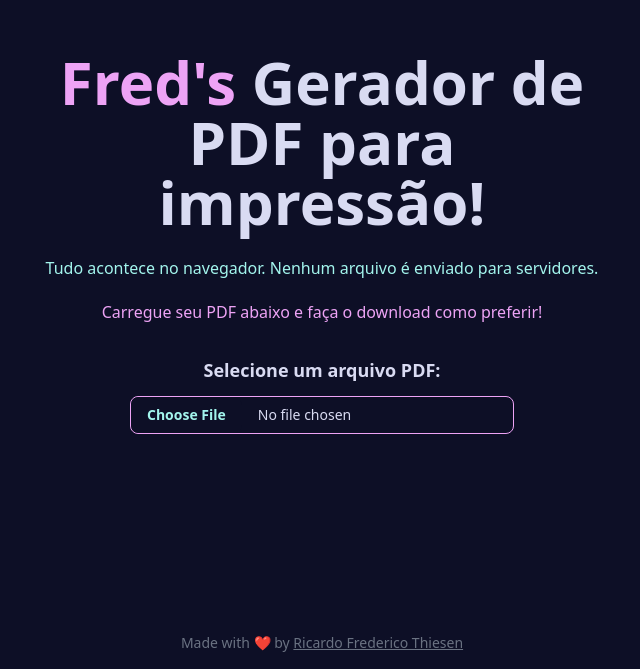
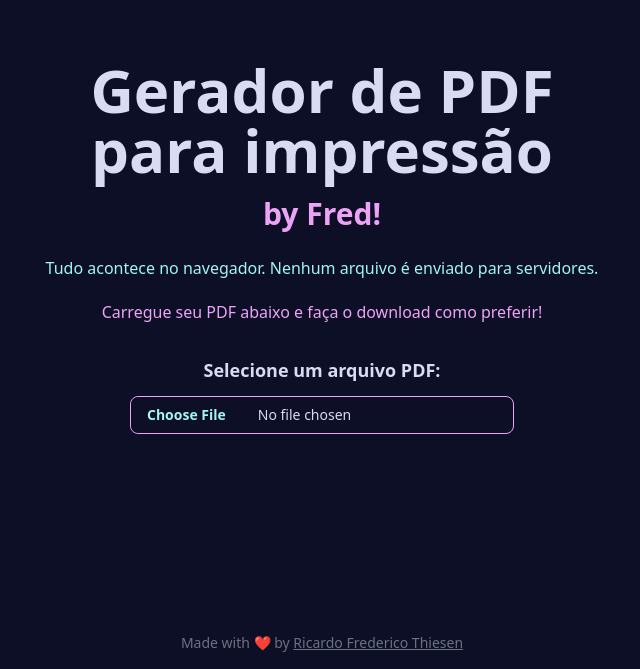
Before and after one commit to FredThiesen/pdf-transformer-webapp, a React (Vite) app: page / in a window 1280 px wide. Shown: the part 131-800 px from the top of the page, without its empty margins (318-958 px from the left). Built offline with nearby package versions, Linux system fonts and the light colour scheme.

Commit message:
feat: add pipeline

```diff
--- a/src/App.tsx
+++ b/src/App.tsx
@@ -25,10 +25,13 @@ function App() {
 		<div className="flex flex-col min-h-screen bg-primary">
 			<div className="flex-1 flex flex-col items-center justify-center gap-6 px-4">
 				<div className="flex flex-col items-center gap-4 w-full max-w-xl">
-					<h1 className="mb-2 text-6xl text-center font-bold text-white">
-						<span className="text-tertiary">Fred's </span>
-						Gerador de PDF para impressão!
+					<h1 className=" text-6xl text-center font-bold text-white mt-2">
+						Gerador de PDF para impressão{" "}
 					</h1>
+					<span className="mb-2 text-tertiary font-bold text-3xl">
+						{" "}
+						by Fred!
+					</span>
 					<p className="text-green mb-1 text-center">
 						Tudo acontece no navegador. Nenhum arquivo é enviado para
 						servidores.
```
Also changed, not shown: 1 other file (tests, documents, lock files or other folders).
